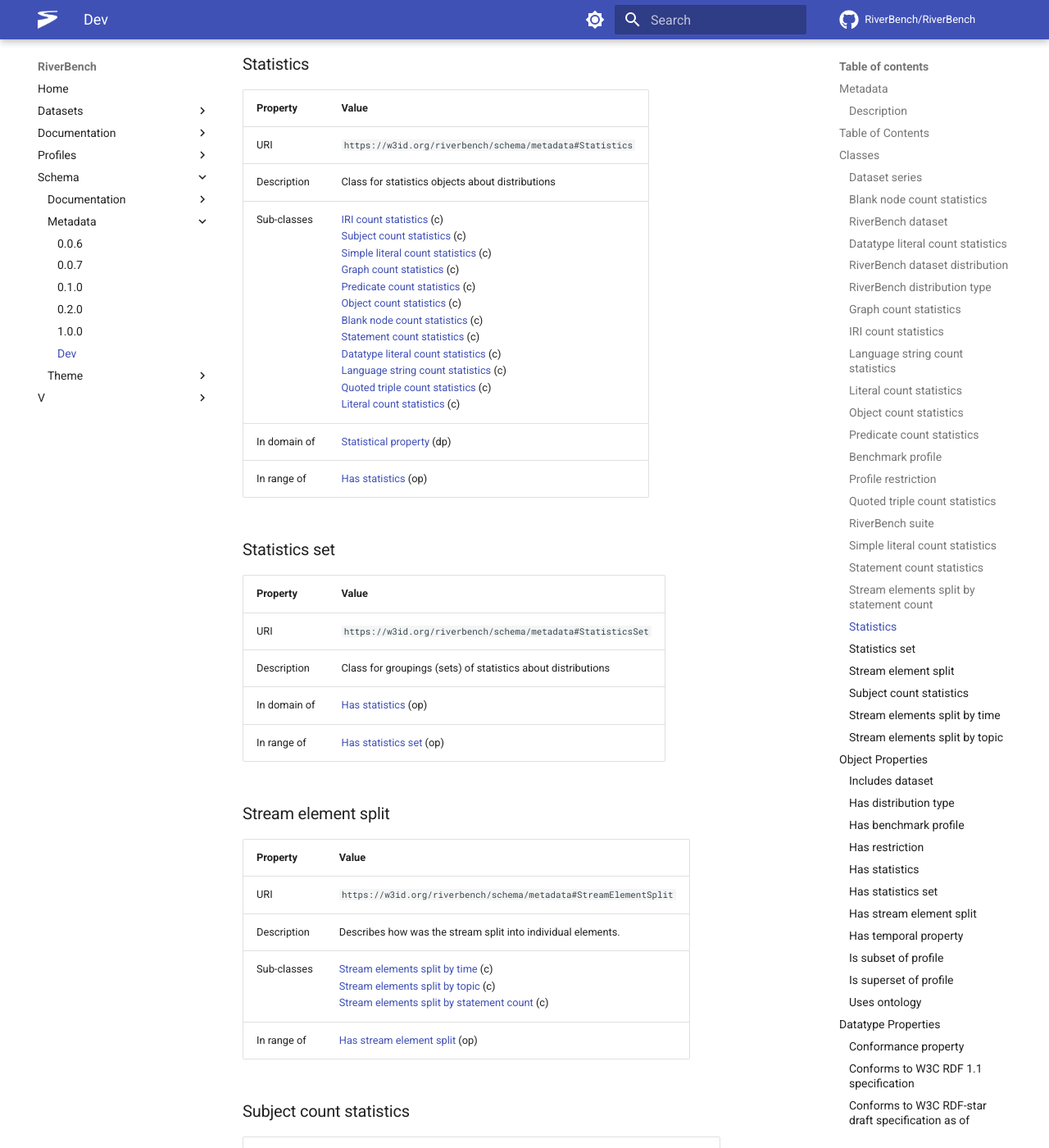
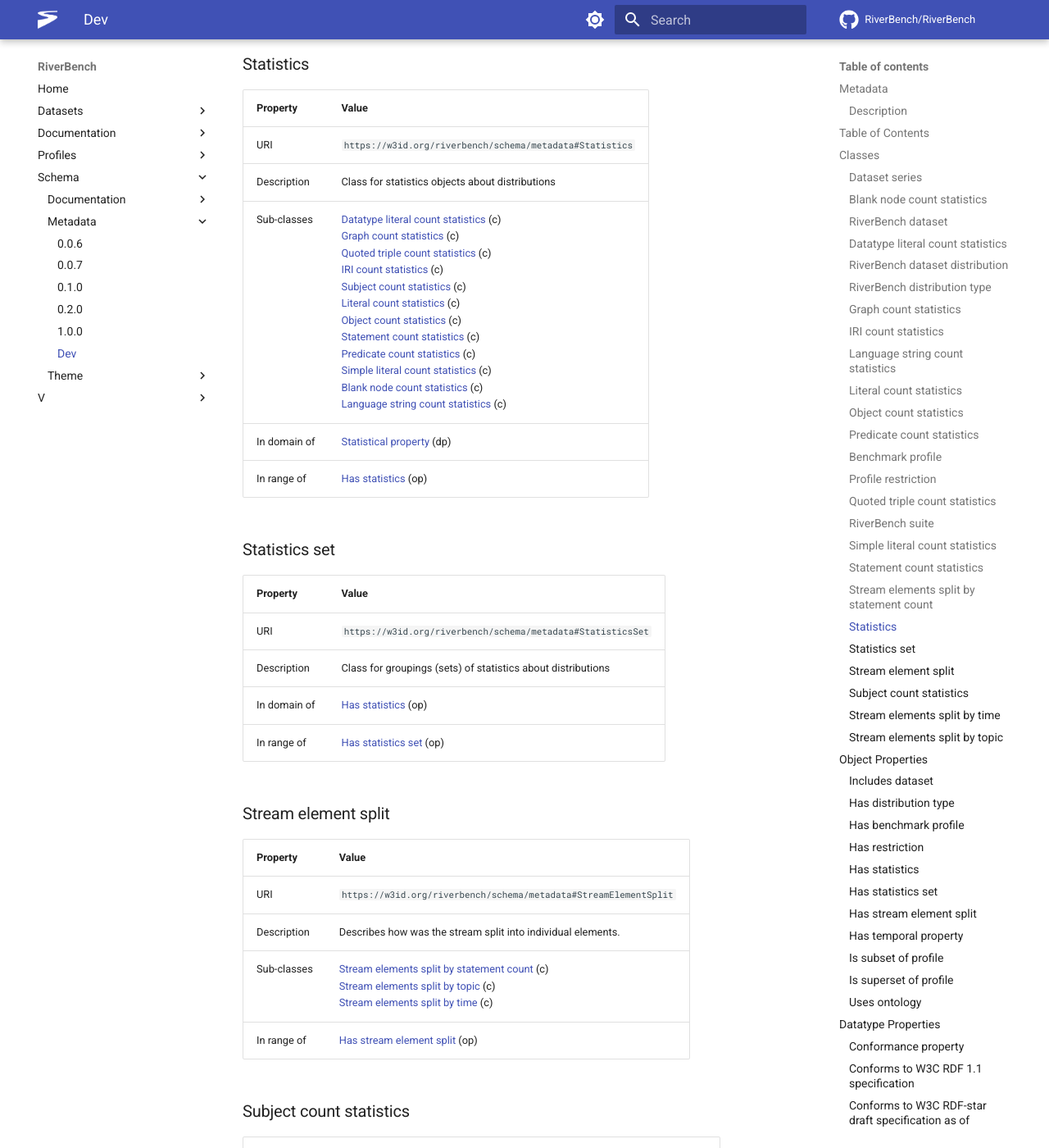
Before and after one commit to RiverBench/riverbench.github.io, an MkDocs documentation site: the page built from docs/schema/metadata/dev.md, in a window 1280 px wide and 1400 px high, scrolled down 8075 px. Shown: the whole window at 82% size. Built offline with MkDocs 1.6.1 and Material for MkDocs 9.7.7, drawn with Linux system fonts in a browser that asks for light colours; comment, search, counter and statistics services are not loaded; some of the changed text lies outside the part shown.

```diff
--- a/docs/schema/metadata/dev.md
+++ b/docs/schema/metadata/dev.md
@@ -104,7 +104,7 @@ URI | `https://w3id.org/riverbench/schema/metadata#Distribution`
 Description | A distribution of a dataset in the RiverBench benchmark suite.
 Super-classes |[dcat:Distribution](http://www.w3.org/ns/dcat#Distribution) (c)<br />
 Restrictions |[https://w3id.org/stax/ontology#hasStreamTypeUsage](https://w3id.org/stax/ontology#hasStreamTypeUsage) **some** [https://w3id.org/stax/ontology#ConcreteRdfStreamType](https://w3id.org/stax/ontology#ConcreteRdfStreamType) (c)<br />
-In domain of |[Has statistics set](#hasStatisticsSet) (op)<br />[Has distribution type](#hasDistributionType) (op)<br />[Has file name](#hasFileName) (dp)<br />
+In domain of |[Has file name](#hasFileName) (dp)<br />[Has distribution type](#hasDistributionType) (op)<br />[Has statistics set](#hasStatisticsSet) (op)<br />
 
 ### RiverBench distribution type <a name="DistributionType"></a>
 Property | Value
@@ -112,7 +112,7 @@ Property | Value
 URI | `https://w3id.org/riverbench/schema/metadata#DistributionType`
 Description | Type of dataset distribution, indicating the corresponding streaming task formulation.
 In range of |[Has distribution type](#hasDistributionType) (op)<br />
-Has members |[Full distribution](#fullDistribution)<br />[Partial distribution](#partialDistribution)<br />[Flat distribution](#flatDistribution)<br />[Stream distribution](#streamDistribution)<br />[Jelly distribution](#jellyDistribution)<br />
+Has members |[Flat distribution](#flatDistribution)<br />[Partial distribution](#partialDistribution)<br />[Full distribution](#fullDistribution)<br />[Jelly distribution](#jellyDistribution)<br />[Stream distribution](#streamDistribution)<br />
 
 ### Graph count statistics <a name="GraphCountStatistics"></a>
 Property | Value
@@ -162,8 +162,8 @@ Property | Value
 URI | `https://w3id.org/riverbench/schema/metadata#Profile`
 Description | Benchmark profile grouping several datasets in RiverBench
 Super-classes |[Dataset series](#DatasetSeries) (c)<br />
-In domain of |[Is superset of profile](#isSupersetOfProfile) (op)<br />[Is subset of profile](#isSubsetOfProfile) (op)<br />[Has restriction](#hasRestriction) (op)<br />
-In range of |[Is subset of profile](#isSubsetOfProfile) (op)<br />[Has benchmark profile](#hasProfile) (op)<br />[Is superset of profile](#isSupersetOfProfile) (op)<br />
+In domain of |[Is subset of profile](#isSubsetOfProfile) (op)<br />[Has restriction](#hasRestriction) (op)<br />[Is superset of profile](#isSupersetOfProfile) (op)<br />
+In range of |[Is superset of profile](#isSupersetOfProfile) (op)<br />[Is subset of profile](#isSubsetOfProfile) (op)<br />[Has benchmark profile](#hasProfile) (op)<br />
 
 ### Profile restriction <a name="ProfileRestriction"></a>
 Property | Value
@@ -213,7 +213,7 @@ Property | Value
 --- | ---
 URI | `https://w3id.org/riverbench/schema/metadata#Statistics`
 Description | Class for statistics objects about distributions
-Sub-classes |[IRI count statistics](#IriCountStatistics) (c)<br />[Subject count statistics](#SubjectCountStatistics) (c)<br />[Simple literal count statistics](#SimpleLiteralCountStatistics) (c)<br />[Graph count statistics](#GraphCountStatistics) (c)<br />[Predicate count statistics](#PredicateCountStatistics) (c)<br />[Object count statistics](#ObjectCountStatistics) (c)<br />[Blank node count statistics](#BlankNodeCountStatistics) (c)<br />[Statement count statistics](#StatementCountStatistics) (c)<br />[Datatype literal count statistics](#DatatypeLiteralCountStatistics) (c)<br />[Language string count statistics](#LanguageLiteralCountStatistics) (c)<br />[Quoted triple count statistics](#QuotedTripleCountStatistics) (c)<br />[Literal count statistics](#LiteralCountStatistics) (c)<br />
+Sub-classes |[Datatype literal count statistics](#DatatypeLiteralCountStatistics) (c)<br />[Graph count statistics](#GraphCountStatistics) (c)<br />[Quoted triple count statistics](#QuotedTripleCountStatistics) (c)<br />[IRI count statistics](#IriCountStatistics) (c)<br />[Subject count statistics](#SubjectCountStatistics) (c)<br />[Literal count statistics](#LiteralCountStatistics) (c)<br />[Object count statistics](#ObjectCountStatistics) (c)<br />[Statement count statistics](#StatementCountStatistics) (c)<br />[Predicate count statistics](#PredicateCountStatistics) (c)<br />[Simple literal count statistics](#SimpleLiteralCountStatistics) (c)<br />[Blank node count statistics](#BlankNodeCountStatistics) (c)<br />[Language string count statistics](#LanguageLiteralCountStatistics) (c)<br />
 In domain of |[Statistical property](#statisticalProperty) (dp)<br />
 In range of |[Has statistics](#hasStatistics) (op)<br />
 
@@ -230,7 +230,7 @@ Property | Value
 --- | ---
 URI | `https://w3id.org/riverbench/schema/metadata#StreamElementSplit`
 Description | Describes how was the stream split into individual elements.
-Sub-classes |[Stream elements split by time](#TimeStreamElementSplit) (c)<br />[Stream elements split by topic](#TopicStreamElementSplit) (c)<br />[Stream elements split by statement count](#StatementCountStreamElementSplit) (c)<br />
+Sub-classes |[Stream elements split by statement count](#StatementCountStreamElementSplit) (c)<br />[Stream elements split by topic](#TopicStreamElementSplit) (c)<br />[Stream elements split by time](#TimeStreamElementSplit) (c)<br />
 In range of |[Has stream element split](#hasStreamElementSplit) (op)<br />
 
 ### Subject count statistics <a name="SubjectCountStatistics"></a>
```
Also changed, not shown: docs/schema/documentation/dev.md (+1 -1 lines), docs/schema/theme/dev.md (+3 -3 lines).
